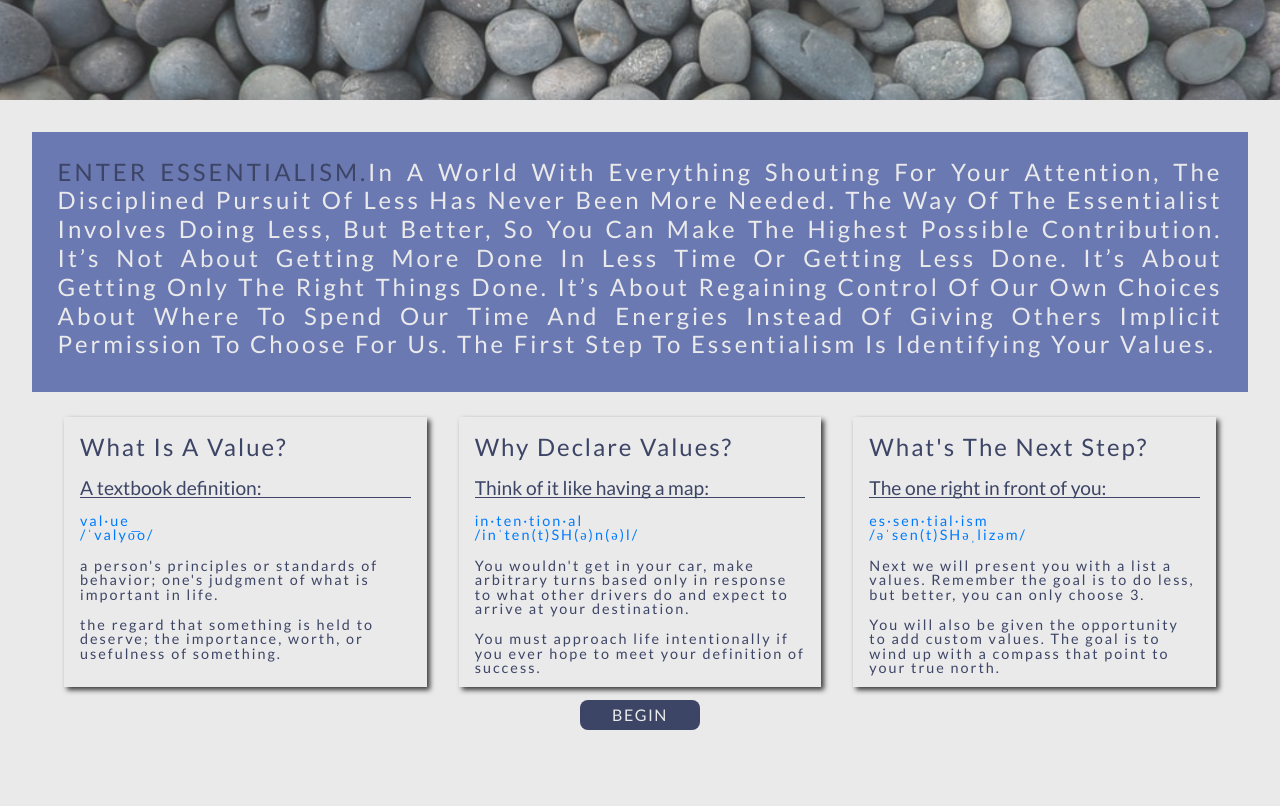
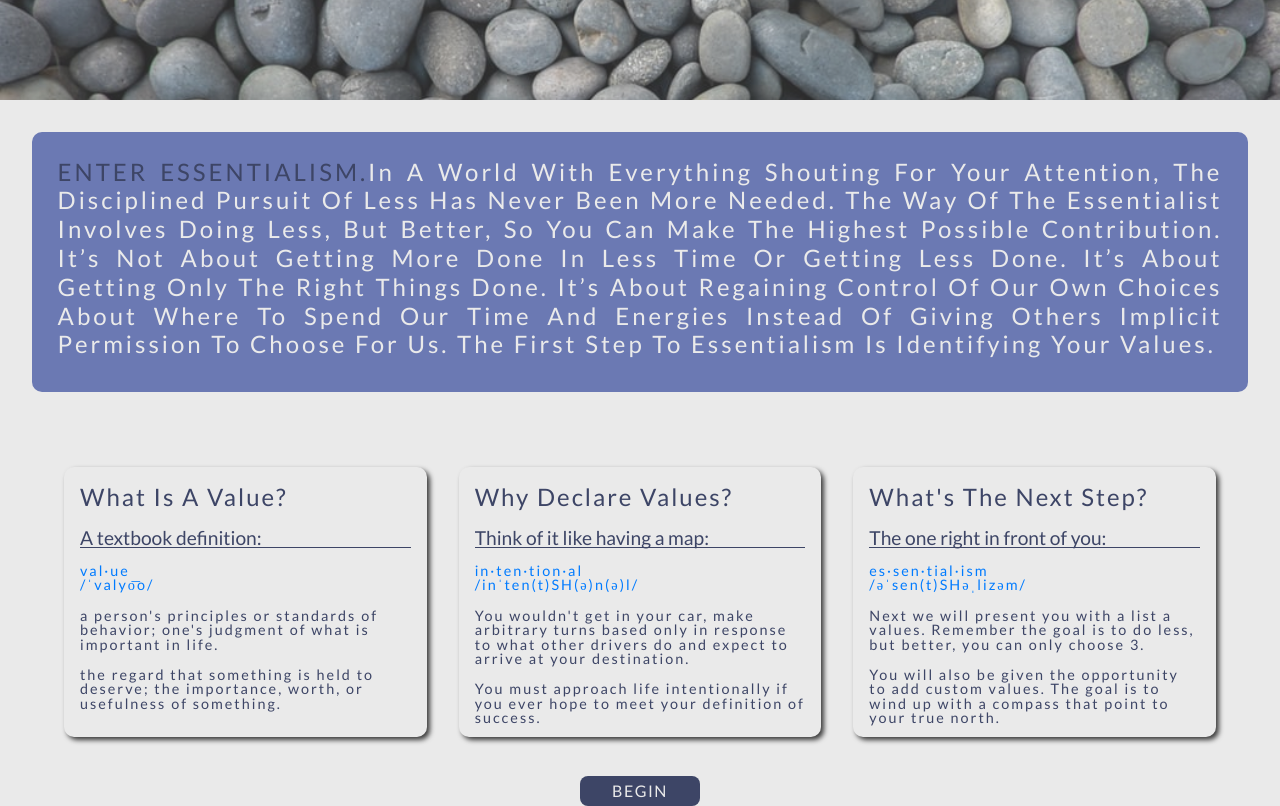
Before and after one commit to FreedomWriter/essentialism-front-end, a React (Create React App) app: page /about-values in a window 1280 px wide. Shown: the part 1500-2306 px from the top of the page. Before the commit the page ends 2230 px from the top, so only its background shows below. Built offline with nearby package versions, Linux system fonts and the light colour scheme; no server answers; sample sign-in values are in the browser's storage.

Commit message:
about values styling fine tuning

```diff
--- a/src/components/about/about-values/AboutValues.styles.jsx
+++ b/src/components/about/about-values/AboutValues.styles.jsx
@@ -43,6 +43,7 @@ const AboutValuesBannerWrapper = styled(AboutValuesBanner)`
   color: ${setColor.mainColor};
   ${setLetterSpacing(3)};
   padding: 2%;
+  border-radius: 10px;
 
   h5 {
     text-transform: uppercase;
@@ -77,6 +78,7 @@ const AboutValuesBannerWrapper = styled(AboutValuesBanner)`
   min-width: 100%;
   padding: 5%;
   ${setLetterSpacing(2)};
+  border-radius: 0;
   h5 {
     font-size: 1.35rem;
     span {
@@ -90,7 +92,7 @@ export default AboutValuesBannerWrapper;
 
 export const AboutButton = styled(CustomButton)`
   border: none;
-  margin: 3% auto 0;
+  margin: 5% auto 0;
   ${media.large`
     margin: 5% auto 2%;
     `}
--- a/src/components/about/cards/AboutValuesCard.component.js
+++ b/src/components/about/cards/AboutValuesCard.component.js
@@ -106,9 +106,10 @@ const AboutValuesCard = ({ className }) => {
 export default styled(AboutValuesCard)`
   background: #eaeaea;
   color: ${setColor.mainColor};
-  margin: ${setRem(-200)} 0 ${setRem(-25)};
+  margin: ${setRem(-150)} 0 ${setRem(-25)};
   min-height: 250px;
   height: 270px;
+  border-radius: 10px;
   }
   .card-info {
     padding: ${setRem()};
--- a/src/components/values-list/ValuesList.component.js
+++ b/src/components/values-list/ValuesList.component.js
@@ -5,7 +5,6 @@ import { useSelector, useDispatch } from "react-redux";
 import Value from "../value/Value.component";
 
 import { getValues } from "../../store/actions/values.actions";
-import { getUserValues } from "../../store/actions/user-values.actions";
 
 import { CheckBoxContainer } from "./ValuesList.styles";
 
@@ -15,7 +14,6 @@ function ValuesList() {
   const [numOfSelections, setNumofSelections] = useState(0);
   useEffect(() => {
     dispatch(getValues());
-    dispatch(getUserValues());
   }, [dispatch]);
   console.log({ numOfSelections });
   // const history = useHistory();
@@ -26,7 +24,7 @@ function ValuesList() {
   return (
     <CheckBoxContainer>
       {values &&
-        values.map((val, index) => {
+        values.map((val) => {
           return (
             <Value
               key={val.id}
```
